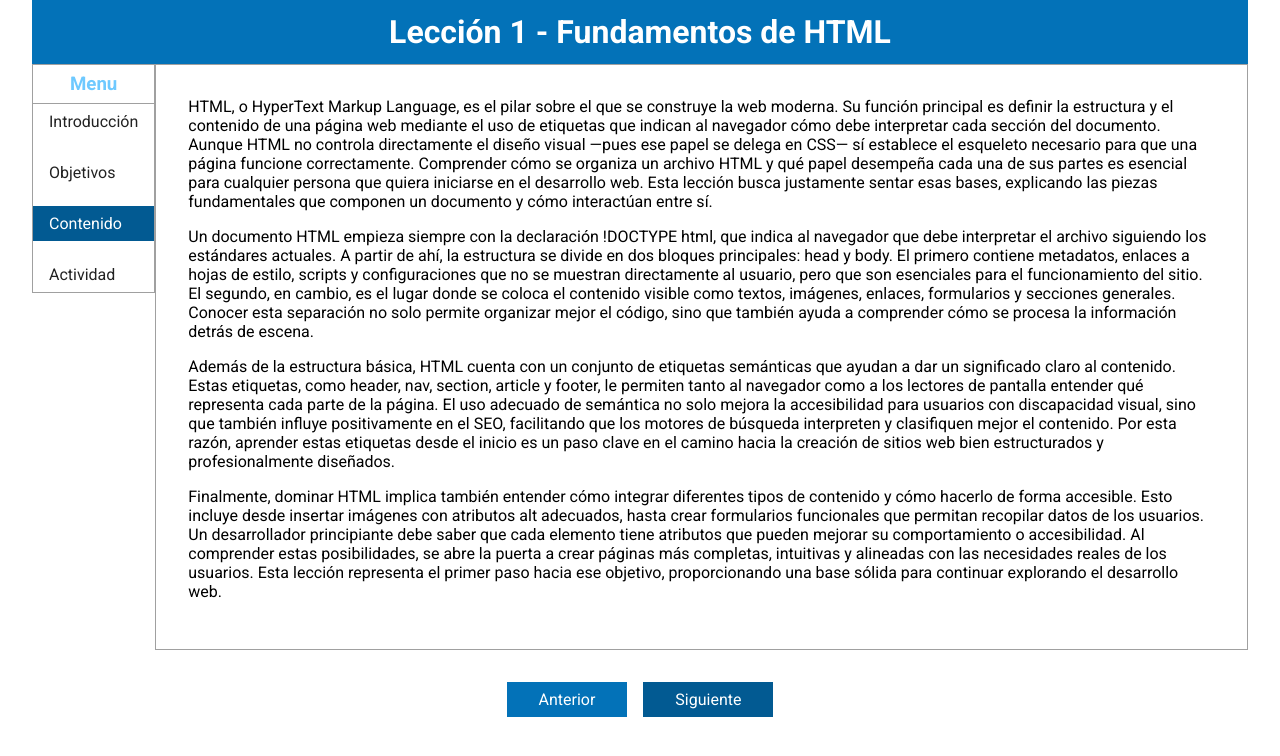
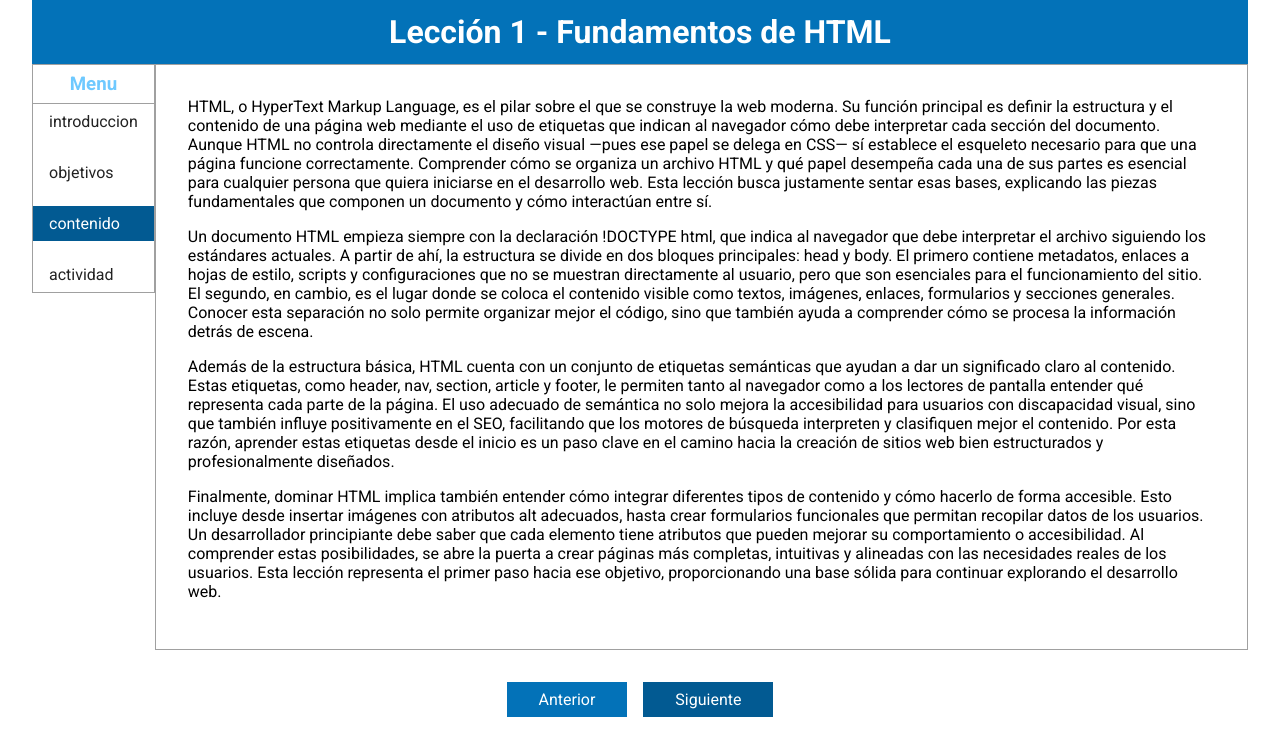
Before and after one commit to BramdonSantiago/ovas-virtuales, an Angular app: page /contenido in a window 1280 px wide. Shown: the top 756 px of the page. Built offline with nearby package versions, Linux system fonts and the light colour scheme.

Commit message:
Refactor: Passing the paths routes into file constants

```diff
--- a/src/app/components/menu-nav/menu-nav.component.html
+++ b/src/app/components/menu-nav/menu-nav.component.html
@@ -1,9 +1,8 @@
 <nav class="menu">
     <h3>Menu</h3>
     <div class="menu-nav">
-        <a [routerLink]="['/introduccion']" routerLinkActive="active" class="nav-item">Introducción</a>
-        <a [routerLink]="['/objetivos']" routerLinkActive="active" class="nav-item">Objetivos</a>
-        <a [routerLink]="['/contenido']" routerLinkActive="active" class="nav-item">Contenido</a>
-        <a [routerLink]="['/actividad']" routerLinkActive="active" class="nav-item">Actividad</a>
+        @for (route of routes; track route) {
+            <a [routerLink]="[route]" routerLinkActive="active" class="nav-item">{{route.slice(1)}}</a>
+        }
     </div>
 </nav>
--- a/src/app/components/menu-nav/menu-nav.component.ts
+++ b/src/app/components/menu-nav/menu-nav.component.ts
@@ -1,6 +1,7 @@
 import { Component } from '@angular/core';
 import { RouterModule } from '@angular/router';
 import { CommonModule } from '@angular/common';
+import { APP_ROUTES } from '@constants/routes.constants';
 
 @Component({
   selector: 'app-menu-nav',
@@ -9,5 +10,5 @@ import { CommonModule } from '@angular/common';
   styleUrl: './menu-nav.component.scss'
 })
 export class MenuNavComponent {
-
+  routes = APP_ROUTES;
 }
--- a/src/app/components/paginator/paginator.component.ts
+++ b/src/app/components/paginator/paginator.component.ts
@@ -1,5 +1,6 @@
 import { Component, inject } from '@angular/core';
 import { Router } from '@angular/router';
+import { APP_ROUTES } from '@constants/routes.constants';
 
 @Component({
   selector: 'app-paginator',
@@ -10,7 +11,7 @@ import { Router } from '@angular/router';
 export class PaginatorComponent {
   route = inject(Router);
 
-  routes = ["/introduccion", "/objetivos", "/contenido", "/actividad"];
+  routes = APP_ROUTES;
 
   prev() {
     const urlActually = this.route.url;
--- /dev/null
+++ b/src/app/constants/routes.constants.ts
@@ -0,0 +1,6 @@
+export const APP_ROUTES = [
+    "/introduccion",
+    "/objetivos",
+    "/contenido",
+    "/actividad"
+];
--- a/src/app/page/actividad/actividad.component.ts
+++ b/src/app/page/actividad/actividad.component.ts
@@ -1,7 +1,6 @@
 import { Component } from '@angular/core';
 import { MenuNavComponent } from '@components/menu-nav/menu-nav.component';
 import { ChoiceQuestionComponent } from '@components/choice-question/choice-question.component';
-import { style } from '@angular/animations';
 
 @Component({
   selector: 'app-actividad',
--- a/tsconfig.json
+++ b/tsconfig.json
@@ -21,7 +21,8 @@
     "paths": {
       "@components/*": ["app/components/*"],
       "@services/*": ["app/services/*"],
-      "@models/*": ["app/models/*"]
+      "@models/*": ["app/models/*"],
+      "@constants/*": ["app/constants/*"]
     }
   },
   "angularCompilerOptions": {
```
